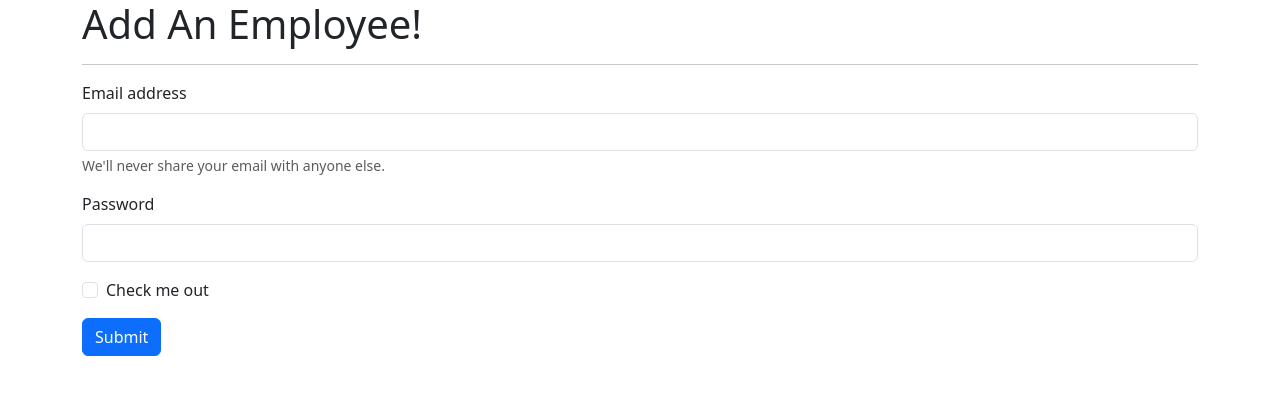
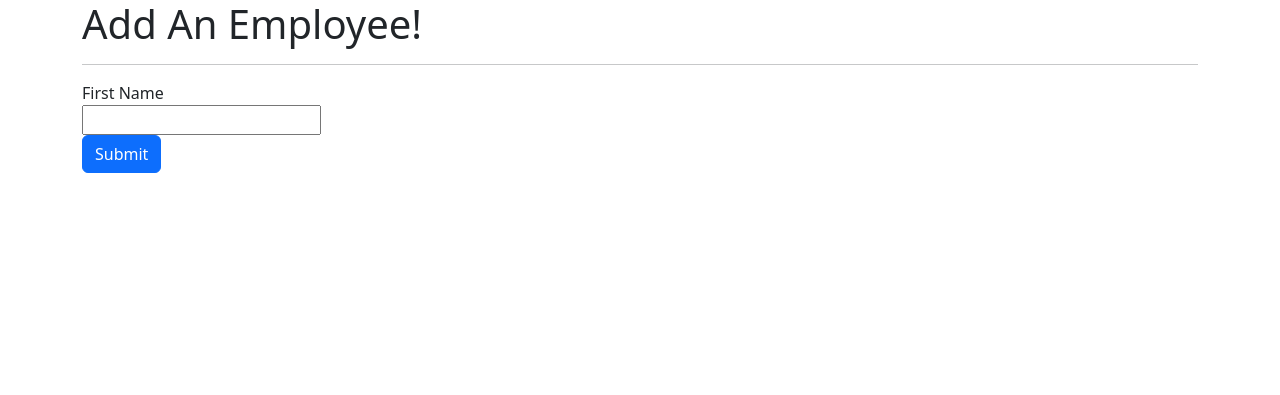
Before and after one commit to devsharifmahmud/DjangoCrudOperation, a Django app: page /add_emp in a window 1280 px wide. Shown: the top 395 px of the page. Run offline with Django 5.2, Linux system fonts and the light colour scheme.

Commit message:
HTML file add

```diff
--- a/office_emp_proj/emp_app/templates/add_emp.html
+++ b/office_emp_proj/emp_app/templates/add_emp.html
@@ -12,21 +12,10 @@
     <h1>Add An Employee!</h1>
     <hr>
     <form>
-  <div class="mb-3">
-    <label for="exampleInputEmail1" class="form-label">Email address</label>
-    <input type="email" class="form-control" id="exampleInputEmail1" aria-describedby="emailHelp">
-    <div id="emailHelp" class="form-text">We'll never share your email with anyone else.</div>
-  </div>
-  <div class="mb-3">
-    <label for="exampleInputPassword1" class="form-label">Password</label>
-    <input type="password" class="form-control" id="exampleInputPassword1">
-  </div>
-  <div class="mb-3 form-check">
-    <input type="checkbox" class="form-check-input" id="exampleCheck1">
-    <label class="form-check-label" for="exampleCheck1">Check me out</label>
-  </div>
-  <button type="submit" class="btn btn-primary">Submit</button>
-</form>
+        <label for="first_name" >First Name</label><br>
+        <input type="text" id="first_name"><br>
+        <button type="submit" class="btn btn-primary">Submit</button>
+    </form>
 </div>
 
 <script src="https://cdn.jsdelivr.net/npm/bootstrap@5.3.8/dist/js/bootstrap.bundle.min.js"
```
